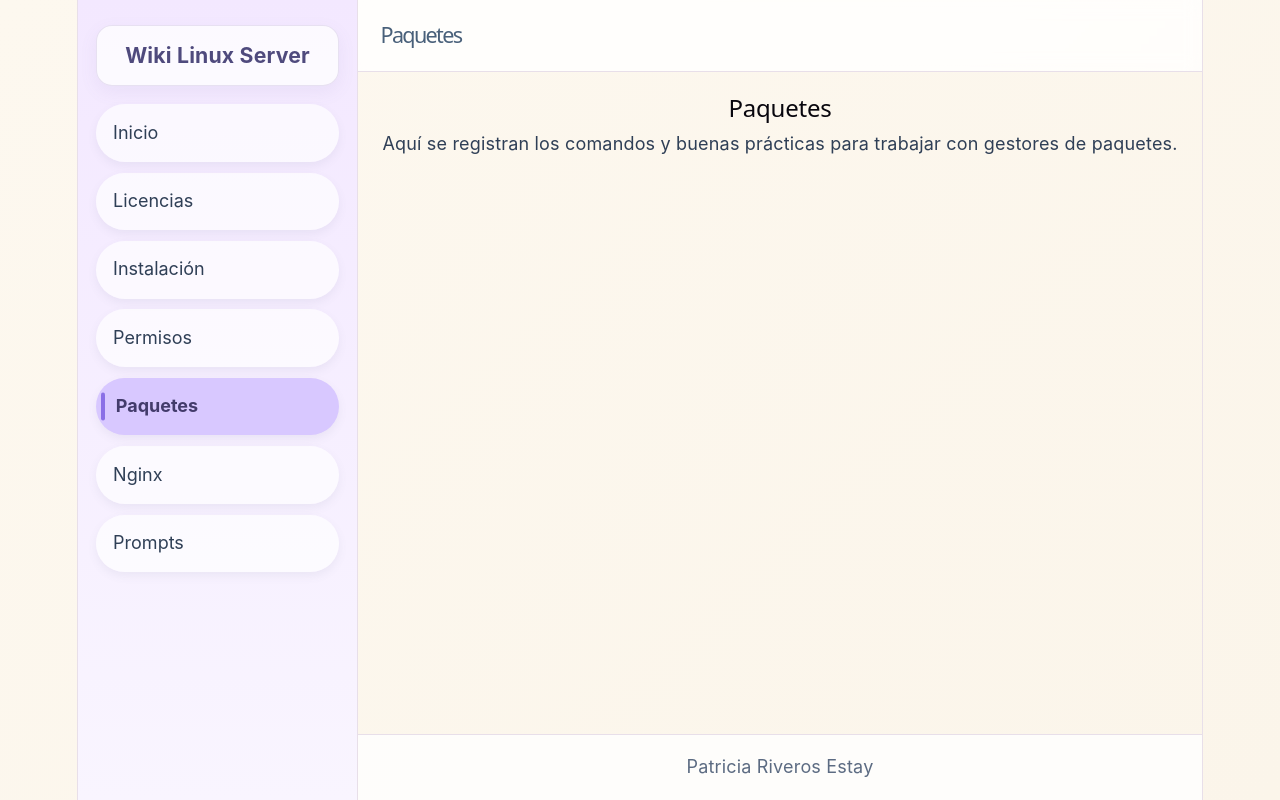
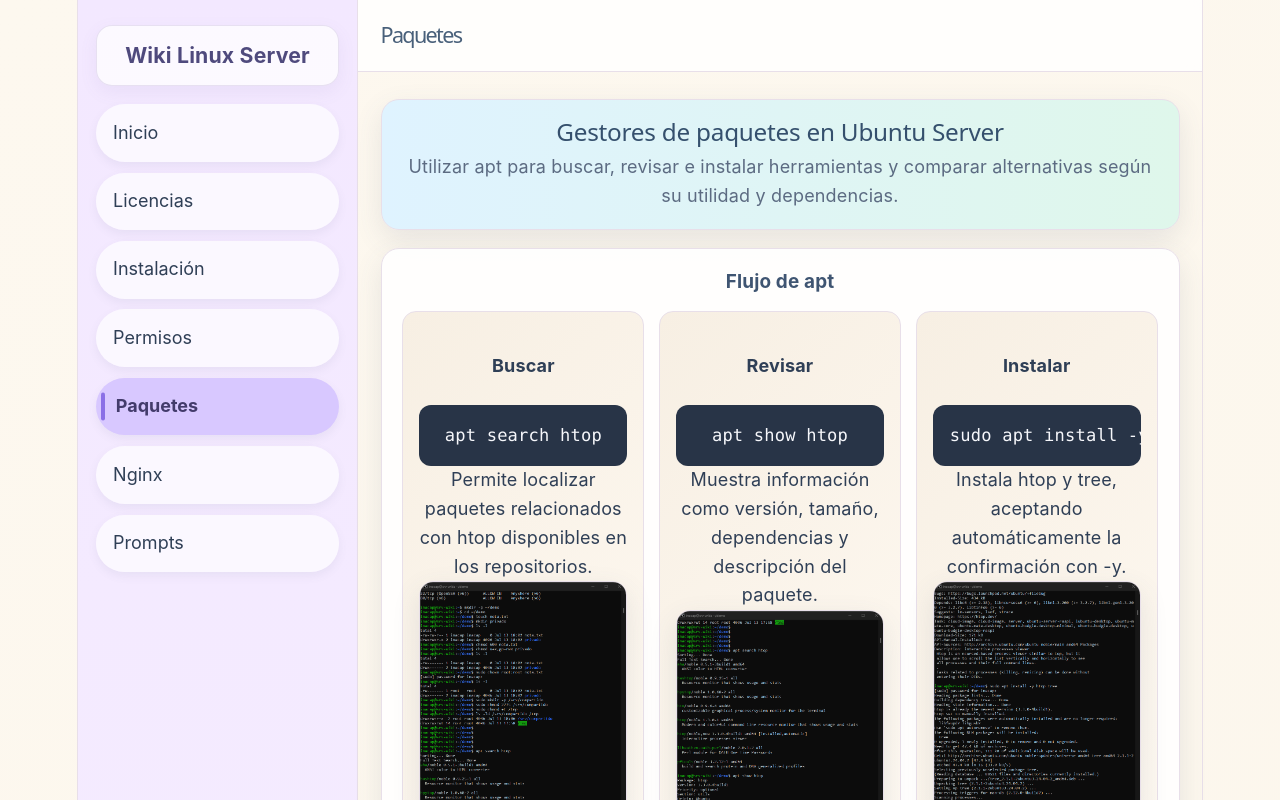
Before and after one commit to Anyaspycat/wikilnx_rivpat, a React (Vite) app: page / in a window 1280 px wide. Both pictures are taken after a click on the button "Paquetes". Shown: the top 800 px of the page. Built offline with nearby package versions, Linux system fonts and the light colour scheme.

Commit message:
Se agrega sección de gestores de paquetes y factibilidad

```diff
--- a/src/components/Paquetes.jsx
+++ b/src/components/Paquetes.jsx
@@ -1,8 +1,170 @@
+import { useState } from 'react'
+
+const aptFlow = [
+  {
+    step: 'search',
+    title: 'Buscar',
+    command: 'apt search htop',
+    explanation: 'Permite localizar paquetes relacionados con htop disponibles en los repositorios.',
+    image: '/img_rivpat/05_paquetes/05_apt_search_htop.png'
+  },
+  {
+    step: 'show',
+    title: 'Revisar',
+    command: 'apt show htop',
+    explanation: 'Muestra información como versión, tamaño, dependencias y descripción del paquete.',
+    image: '/img_rivpat/05_paquetes/05_apt_show_htop.png'
+  },
+  {
+    step: 'install',
+    title: 'Instalar',
+    command: 'sudo apt install -y htop tree',
+    explanation: 'Instala htop y tree, aceptando automáticamente la confirmación con -y.',
+    image: '/img_rivpat/05_paquetes/05_apt_install_htop_tree.png'
+  },
+  {
+    step: 'comprobar',
+    title: 'Comprobar',
+    command: 'htop',
+    explanation: 'Permite comprobar el funcionamiento del monitor de procesos y supervisar CPU, memoria y procesos.',
+    image: '/img_rivpat/05_paquetes/05_htop_funcionando.png'
+  }
+]
+
+const toolOptions = [
+  {
+    id: 'htop',
+    name: 'htop',
+    advantages: ['Simple, liviana y fácil de usar.', 'Suficiente para supervisar recursos principales del servidor.'],
+    considerations: ['Menos funciones avanzadas.'],
+    evidence: '/img_rivpat/05_paquetes/05_htop_funcionando.png'
+  },
+  {
+    id: 'btop',
+    name: 'btop',
+    advantages: ['Interfaz más visual y detallada.', 'Muestra información de CPU, memoria, discos, red y procesos.'],
+    considerations: ['Puede consumir más recursos.'],
+    evidence: '/img_rivpat/05_paquetes/05_alternativa_btop.png'
+  },
+  {
+    id: 'glances',
+    name: 'glances',
+    advantages: ['Entrega un monitoreo más amplio del sistema.'],
+    considerations: ['Requiere más dependencias.'],
+    evidence: '/img_rivpat/05_paquetes/05_alternativa_glances.png'
+  }
+]
+
 function Paquetes() {
+  const [selectedTool, setSelectedTool] = useState('htop')
+  const activeTool = toolOptions.find((tool) => tool.id === selectedTool)
+
   return (
-    <section className="wiki-section">
-      <h2>Paquetes</h2>
-      <p>Aquí se registran los comandos y buenas prácticas para trabajar con gestores de paquetes.</p>
+    <section className="wiki-page">
+      <header className="page-header">
+        <h2>Gestores de paquetes en Ubuntu Server</h2>
+        <p className="page-subtitle">
+          Utilizar apt para buscar, revisar e instalar herramientas y comparar alternativas según su utilidad y dependencias.
+        </p>
+      </header>
+
+      <section className="section-card">
+        <h3 className="section-title">Flujo de apt</h3>
+        <div className="info-grid">
+          {aptFlow.map((stage) => (
+            <article className="info-card" key={stage.step}>
+              <h4>{stage.title}</h4>
+              <pre className="code-block">{stage.command}</pre>
+              <p>{stage.explanation}</p>
+              <img className="evidence-image" src={stage.image} alt={stage.title} />
+            </article>
+          ))}
+        </div>
+      </section>
+
+      <section className="section-card">
+        <h3 className="section-title">Comparación de herramientas</h3>
+        <div className="tool-selector" role="tablist" aria-label="Herramientas de monitoreo">
+          {toolOptions.map((tool) => (
+            <button
+              key={tool.id}
+              type="button"
+              className={`tool-button ${selectedTool === tool.id ? 'active' : ''}`}
+              onClick={() => setSelectedTool(tool.id)}
+            >
+              {tool.name}
+            </button>
+          ))}
+        </div>
+
+        <div className="info-grid" style={{ marginTop: '0.8rem' }}>
+          <article className="info-card">
+            <h4>Ventajas</h4>
+            <ul>
+              {activeTool.advantages.map((item) => (
+                <li key={item}>{item}</li>
+              ))}
+            </ul>
+          </article>
+          <article className="info-card">
+            <h4>Consideraciones</h4>
+            <ul>
+              {activeTool.considerations.map((item) => (
+                <li key={item}>{item}</li>
+              ))}
+            </ul>
+          </article>
+        </div>
+
+        <div className="image-grid" style={{ marginTop: '0.8rem' }}>
+          <img className="evidence-image" src={activeTool.evidence} alt={activeTool.name} />
+        </div>
+      </section>
+
+      <section className="section-card">
+        <h3 className="section-title">Tabla comparativa</h3>
+        <div style={{ overflowX: 'auto' }}>
+          <table className="comparison-table">
+            <thead>
+              <tr>
+                <th>Herramienta</th>
+                <th>Ventajas</th>
+                <th>Consideración</th>
+              </tr>
+            </thead>
+            <tbody>
+              <tr>
+                <td>htop</td>
+                <td>Simple, liviana y fácil de usar.</td>
+                <td>Menos funciones avanzadas.</td>
+              </tr>
+              <tr>
+                <td>btop</td>
+                <td>Interfaz más visual y detallada.</td>
+                <td>Puede consumir más recursos.</td>
+              </tr>
+              <tr>
+                <td>glances</td>
+                <td>Monitoreo amplio del sistema.</td>
+                <td>Requiere más dependencias.</td>
+              </tr>
+            </tbody>
+          </table>
+        </div>
+      </section>
+
+      <section className="section-card">
+        <h3 className="section-title">Resultado final</h3>
+        <div className="result-box">
+          <ul>
+            <li>Se buscaron paquetes con apt search.</li>
+            <li>Se revisó información con apt show.</li>
+            <li>Se instalaron paquetes con apt install.</li>
+            <li>Se comprobó el funcionamiento de htop.</li>
+            <li>Se compararon alternativas antes de seleccionar una solución.</li>
+          </ul>
+        </div>
+      </section>
     </section>
   )
 }
```
